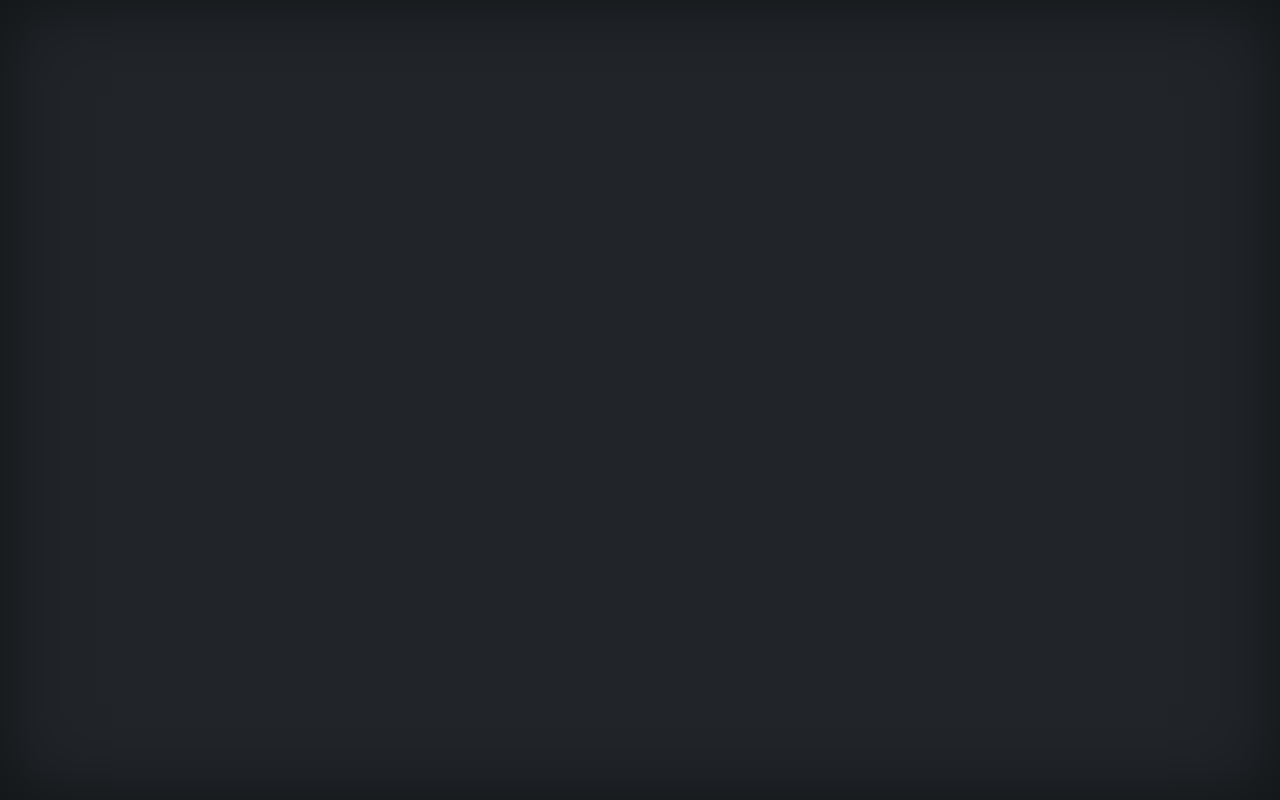
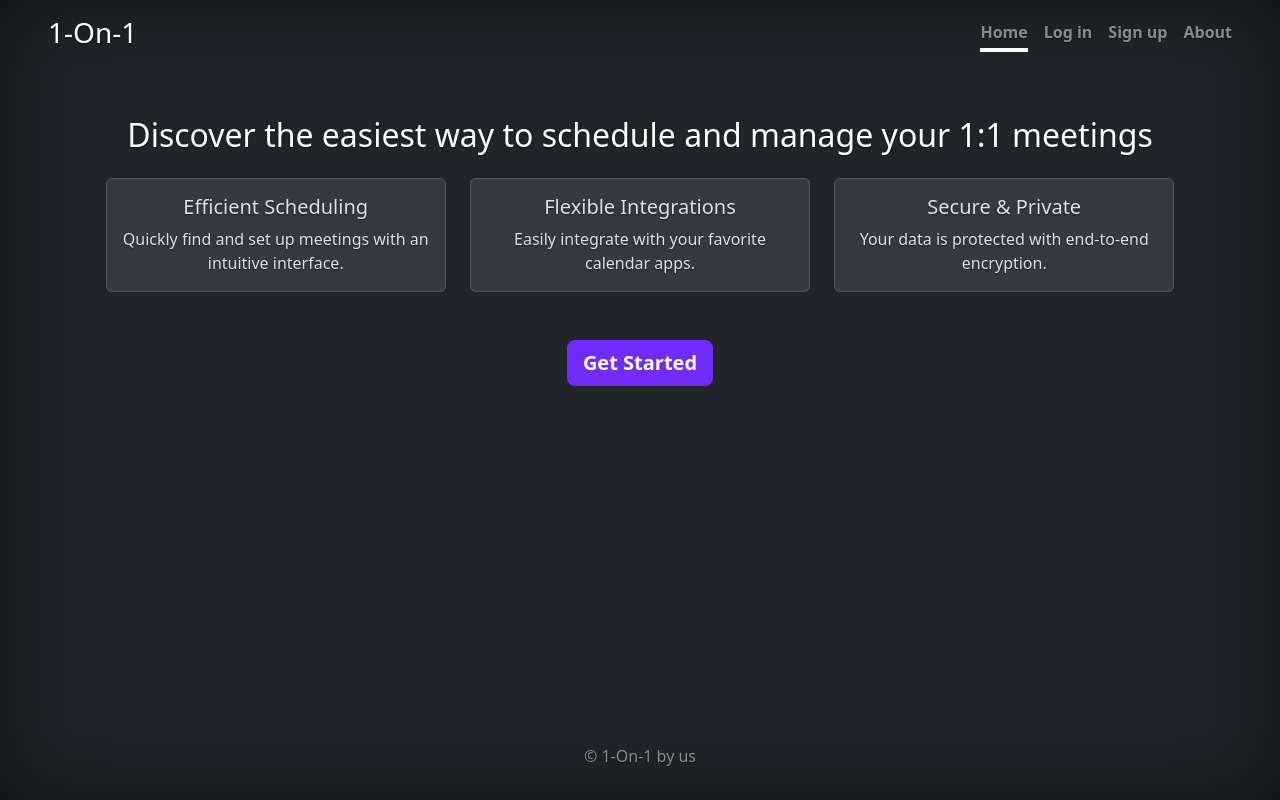
Before and after one commit to robertzhao5/OneOnOne, a React (Create React App) app in the folder P3/frontend/1on1-fe/: page /landing in a window 1280 px wide. Before the commit this address had no page. Built offline with nearby package versions, Linux system fonts and the light colour scheme.

Commit message:
changed routing pages

```diff
--- a/P3/frontend/1on1-fe/src/App.js
+++ b/P3/frontend/1on1-fe/src/App.js
@@ -4,7 +4,7 @@ import 'bootstrap/dist/css/bootstrap.min.css';
 
 
 import React, { useEffect } from 'react';
-import { BrowserRouter as Router, Routes, Route } from "react-router-dom";
+import { BrowserRouter as Router, Routes, Route, Navigate } from "react-router-dom";
 import LandingPage from './components/cover/landing/LandingPage';
 import SignupPage from "./components/cover/SignupPage";
 import LoginPage from "./components/cover/LoginPage";
@@ -21,7 +21,8 @@ function App() {
     return (
         <Router>
             <Routes>
-                <Route path="/" element={<LandingPage/>}/>
+                <Route path="/" element={isAuthenticated ? <Navigate to="/Dashbord" /> : <Navigate to="/landing" />} />
+                <Route path="/landing" element={<LandingPage/>}/>
                 <Route path="/signup" element={<SignupPage/>}/>
                 <Route path="/login" element={<LoginPage/>}/>
             </Routes>
--- a/P3/frontend/1on1-fe/src/components/cover/CoverHeader.jsx
+++ b/P3/frontend/1on1-fe/src/components/cover/CoverHeader.jsx
@@ -10,7 +10,7 @@ function CoverHeader() {
                 <nav className="nav nav-masthead justify-content-center float-md-end">
                     <NavLink
                         className={({ isActive }) => "nav-link fw-bold py-1 px-0" + (isActive ? " active" : "")}
-                        to="/">Home</NavLink>
+                        to="/landing">Home</NavLink>
                     <NavLink
                         className={({ isActive }) => "nav-link fw-bold py-1 px-0" + (isActive ? " active" : "")}
                         to="/login">Log in</NavLink>
```
